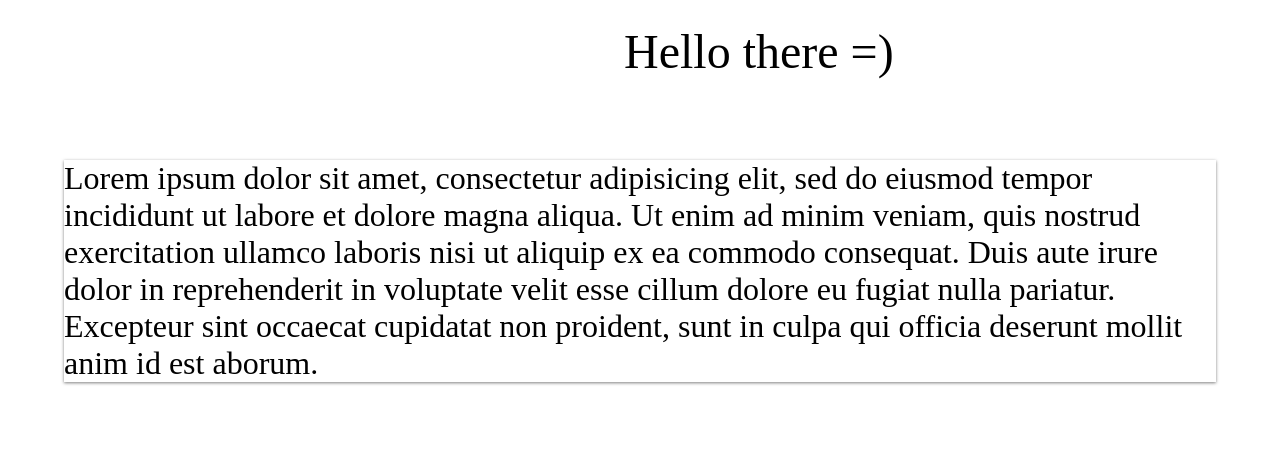
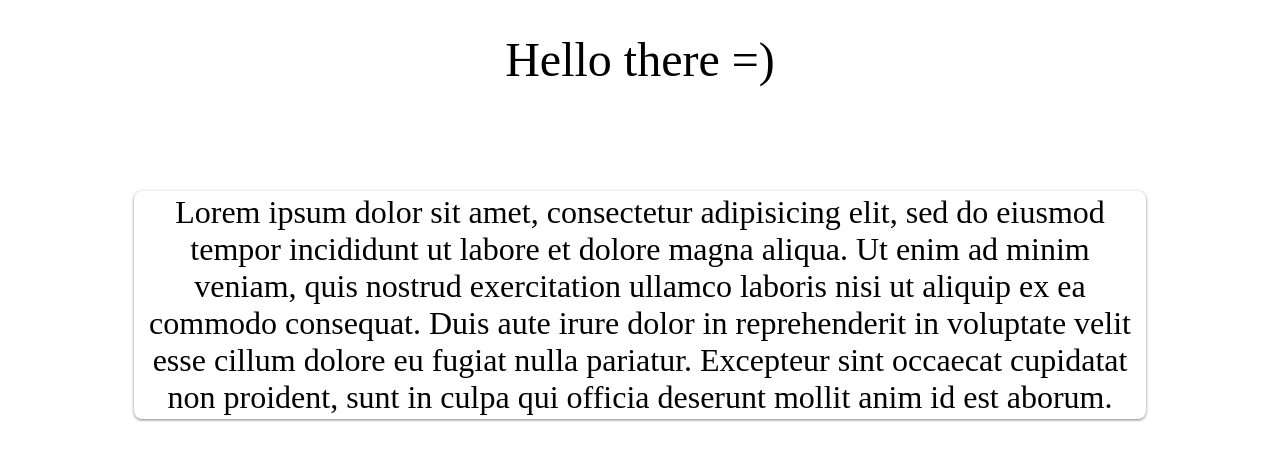
Before and after one commit to Nk185/Nk185.github.io, a plain HTML site: page index.html in a window 1280 px wide. Drawn offline with Linux system fonts and the light colour scheme.

Commit message:
ModifficationZzzz

```diff
--- a/index.html
+++ b/index.html
@@ -4,29 +4,42 @@
     <title></title>
     <style type="text/css">
     .header {
-        position: absolute;
+        position: relative;
+        text-align: center;
+        top: .5em;
         font-size: 3em;
         font-family: Segoe UI Light;
-        top: .5em;
-        left: 13em;
+    }
+    .contentBox{
+        position: relative;
+        text-align: center;
+        margin: auto;
+        cursor: pointer;
+        border-radius: 8px;
+        top: 8em;
+        height: 80%;
+        width: 80%;
+        box-shadow: 0px 1px 3px rgba(0, 0, 0, .5);
+        transition: box-shadow 300ms cubic-bezier(0.4, 0, 0.2, 1);
+    }
+    .contentBox:hover{
+        box-shadow: 0px 4px 15px rgba(0, 0, 0, .2);
     }
     .content{
-        position: absolute;
+        position: relative;
         font-size: 2em;
         font-family: Segoe UI Light;
-        top: 5em;
-        left: 2em;
-        right: 2em;
-        box-shadow: 0px 1px 3px rgba(0, 0, 0, .5);
     }
     </style>
 </head>
 <body>
-<div>
-    <span class="header">Hello there =)</span>
+<div class="header">
+    <span>Hello there =)</span>
 </div>
-<div>
-    <span class="content">Lorem ipsum dolor sit amet, consectetur adipisicing elit, sed do eiusmod tempor incididunt ut labore et dolore magna aliqua. Ut enim ad minim veniam, quis nostrud exercitation ullamco laboris nisi ut aliquip ex ea commodo consequat. Duis aute irure dolor in reprehenderit in voluptate velit esse cillum dolore eu fugiat nulla pariatur. Excepteur sint occaecat cupidatat non proident, sunt in culpa qui officia deserunt mollit anim id est aborum.</span>
+<div class="contentBox" onclick="window.open('https://en.wikipedia.org/wiki/Lorem_ipsum', '_blank');">
+    <div style="padding: 3px;">
+        <span class="content">Lorem ipsum dolor sit amet, consectetur adipisicing elit, sed do eiusmod tempor incididunt ut labore et dolore magna aliqua. Ut enim ad minim veniam, quis nostrud exercitation ullamco laboris nisi ut aliquip ex ea commodo consequat. Duis aute irure dolor in reprehenderit in voluptate velit esse cillum dolore eu fugiat nulla pariatur. Excepteur sint occaecat cupidatat non proident, sunt in culpa qui officia deserunt mollit anim id est aborum.</span>
+    </div>
 </div>
 </body>
 </html>
```
